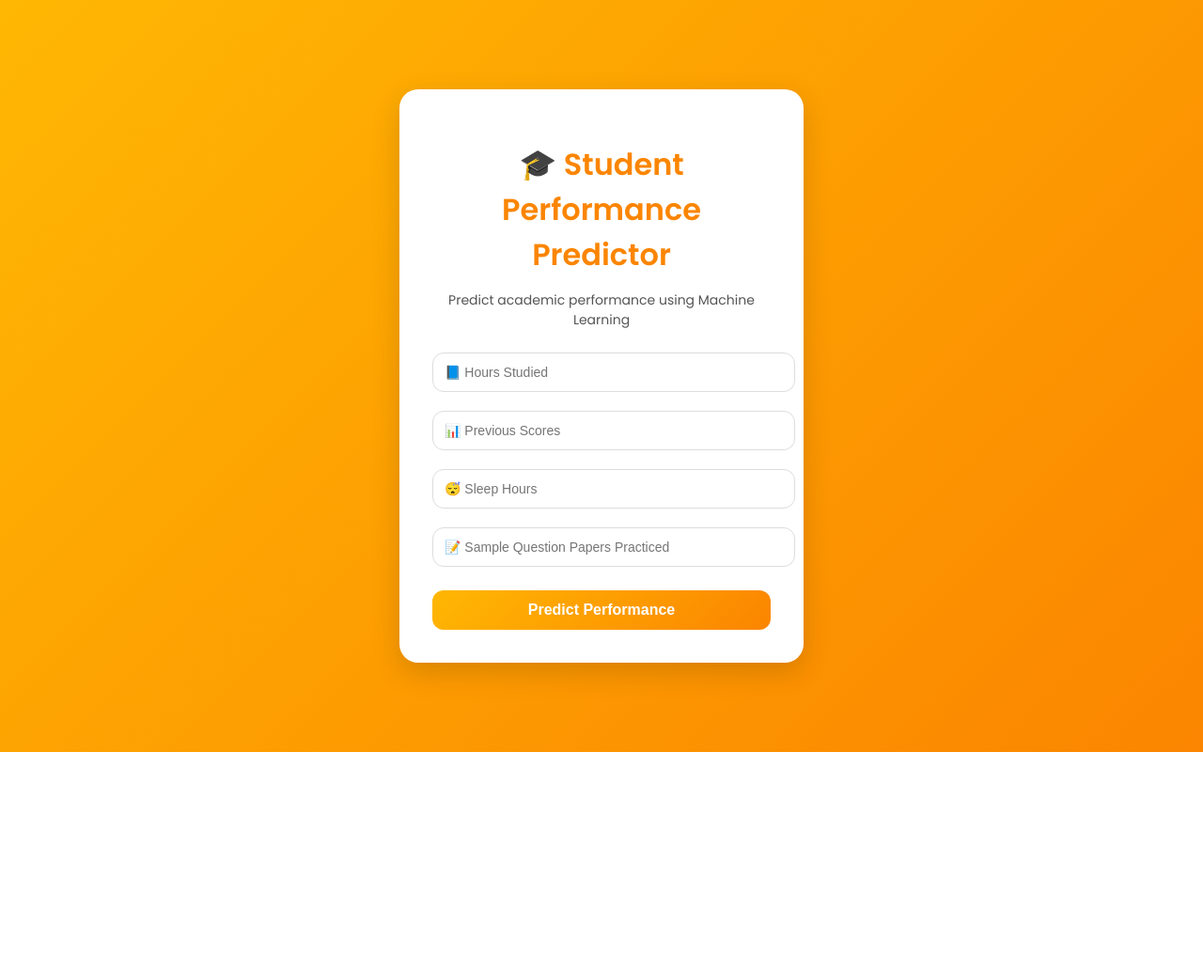
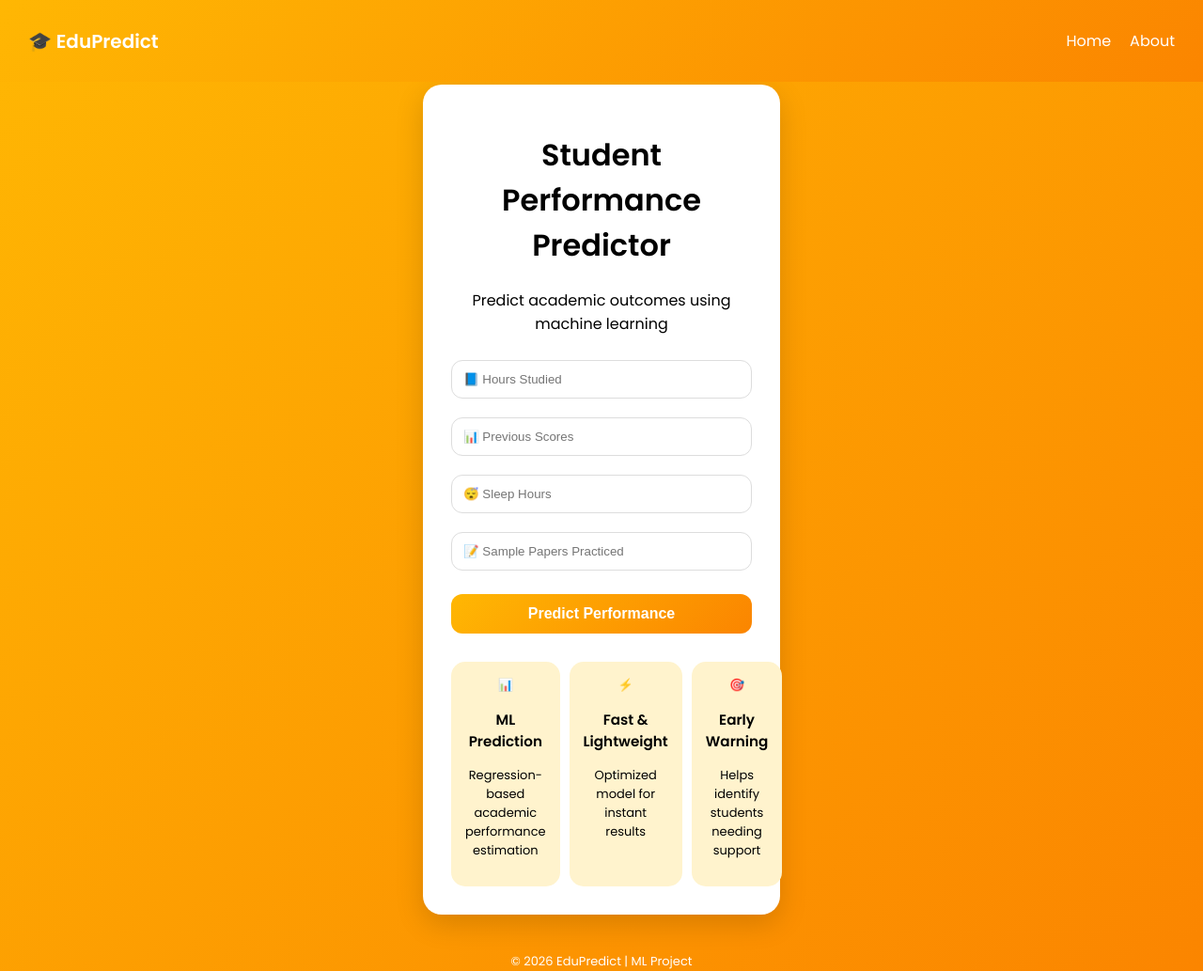
Before and after one commit to shwethan-04/student-performance-predictor, a Flask app: page / in a window 1280 px wide. Shown: the whole page at 94% size. Before the commit the page ends 800 px from the top, so only its background shows below. Run offline with Flask 3, Linux system fonts and the light colour scheme; parts of the project's set-up code (start-up, migrations or seed data) failed here and were passed over.

Commit message:
Updated some files

```diff
--- a/app.py
+++ b/app.py
@@ -10,6 +10,7 @@ model = pickle.load(open("model.pkl", "rb"))
 @app.route("/", methods=["GET", "POST"])
 def index():
     prediction = None
+    category = None
 
     if request.method == "POST":
         hours = float(request.form["hours"])
@@ -17,11 +18,28 @@ def index():
         sleep = float(request.form["sleep"])
         papers = float(request.form["papers"])
 
-        # IMPORTANT: order must match training
         features = np.array([[hours, previous, sleep, papers]])
         prediction = round(model.predict(features)[0], 2)
 
-    return render_template("index.html", prediction=prediction)
+        # Clamp score
+        prediction = max(0, min(100, prediction))
+
+        if prediction < 40:
+            category = "Low 📉"
+        elif prediction < 70:
+            category = "Medium 📊"
+        else:
+            category = "High 🚀"
+
+    return render_template(
+        "index.html",
+        prediction=prediction,
+        category=category
+    )
+
+@app.route("/about")
+def about():
+    return render_template("about.html")
 
 if __name__ == "__main__":
     app.run(debug=True)
--- a/static/style.css
+++ b/static/style.css
@@ -1,30 +1,52 @@
+* {
+    box-sizing: border-box;
+}
+
 body {
     margin: 0;
     font-family: 'Poppins', sans-serif;
     background: linear-gradient(135deg, #ffb703, #fb8500);
     min-height: 100vh;
+    padding-top: 90px;
+}
+
+.navbar {
+    position: fixed;
+    top: 0;
+    width: 100%;
+    background: linear-gradient(135deg, #ffb703, #fb8500);
+    padding: 15px 30px;
     display: flex;
-    justify-content: center;
+    justify-content: space-between;
     align-items: center;
+    color: white;
+}
+
+.navbar ul {
+    list-style: none;
+    display: flex;
+    gap: 20px;
+}
+
+.navbar a {
+    text-decoration: none;
+    color: white;
+    font-weight: 500;
+}
+
+.logo {
+    font-size: 20px;
+    font-weight: 600;
 }
 
 .container {
-    background: #ffffff;
-    padding: 35px;
+    background: white;
+    width: 380px;
+    margin: auto;
+    padding: 30px;
     border-radius: 20px;
-    width: 360px;
+    box-shadow: 0 10px 30px rgba(0,0,0,0.15);
     text-align: center;
-    box-shadow: 0 10px 30px rgba(0,0,0,0.15);
-}
-
-h1 {
-    color: #fb8500;
-    margin-bottom: 10px;
-}
-
-p {
-    color: #555;
-    font-size: 14px;
 }
 
 input {
@@ -33,7 +55,6 @@ input {
     margin: 10px 0;
     border-radius: 12px;
     border: 1px solid #ddd;
-    font-size: 14px;
 }
 
 button {
@@ -47,11 +68,6 @@ button {
     font-size: 16px;
     font-weight: 600;
     cursor: pointer;
-    transition: transform 0.2s;
-}
-
-button:hover {
-    transform: scale(1.05);
 }
 
 .result {
@@ -60,9 +76,25 @@ button:hover {
     background: #fff3cd;
     border-radius: 12px;
     font-weight: 600;
-    color: #d62828;
 }
 
-.result span {
-    color: #fb8500;
+.cards {
+    display: flex;
+    gap: 10px;
+    margin-top: 30px;
 }
+
+.card {
+    background: #fff3cd;
+    padding: 15px;
+    border-radius: 15px;
+    font-size: 13px;
+    flex: 1;
+}
+
+footer {
+    margin-top: 40px;
+    text-align: center;
+    color: white;
+    font-size: 13px;
+}
--- a/templates/index.html
+++ b/templates/index.html
@@ -2,34 +2,64 @@
 <html lang="en">
 <head>
     <meta charset="UTF-8">
-    <title>Student Performance Predictor</title>
+    <title>EduPredict | Student Performance</title>
     <link rel="stylesheet" href="/static/style.css">
     <link href="https://fonts.googleapis.com/css2?family=Poppins:wght@400;600&display=swap" rel="stylesheet">
 </head>
 <body>
 
+<nav class="navbar">
+    <div class="logo">🎓 EduPredict</div>
+    <ul>
+        <li><a href="/">Home</a></li>
+        <li><a href="/about">About</a></li>
+    </ul>
+</nav>
+
 <div class="container">
-    <h1>🎓 Student Performance Predictor</h1>
-    <p>Predict academic performance using Machine Learning</p>
+    <h1>Student Performance Predictor</h1>
+    <p>Predict academic outcomes using machine learning</p>
 
     <form method="POST">
         <input type="number" step="0.1" name="hours" placeholder="📘 Hours Studied" required>
-
         <input type="number" step="0.1" name="previous" placeholder="📊 Previous Scores" required>
-
         <input type="number" step="0.1" name="sleep" placeholder="😴 Sleep Hours" required>
-
-        <input type="number" step="0.1" name="papers" placeholder="📝 Sample Question Papers Practiced" required>
+        <input type="number" step="0.1" name="papers" placeholder="📝 Sample Papers Practiced" required>
 
         <button type="submit">Predict Performance</button>
     </form>
 
     {% if prediction %}
-        <div class="result">
-            📈 Predicted Performance Score: <span>{{ prediction }}</span>
+    <div class="result">
+        📈 Predicted Score: <span>{{ prediction }}</span><br>
+        🏷️ Performance Level: <b>{{ category }}</b>
+    </div>
+    {% endif %}
+
+    <div class="cards">
+        <div class="card">
+            📊
+            <h3>ML Prediction</h3>
+            <p>Regression-based academic performance estimation</p>
         </div>
-    {% endif %}
+
+        <div class="card">
+            ⚡
+            <h3>Fast & Lightweight</h3>
+            <p>Optimized model for instant results</p>
+        </div>
+
+        <div class="card">
+            🎯
+            <h3>Early Warning</h3>
+            <p>Helps identify students needing support</p>
+        </div>
+    </div>
 </div>
+
+<footer>
+    © 2026 EduPredict | ML Project
+</footer>
 
 </body>
 </html>
```
Also changed, not shown: templates/about.html (added, +55 -0 lines).
